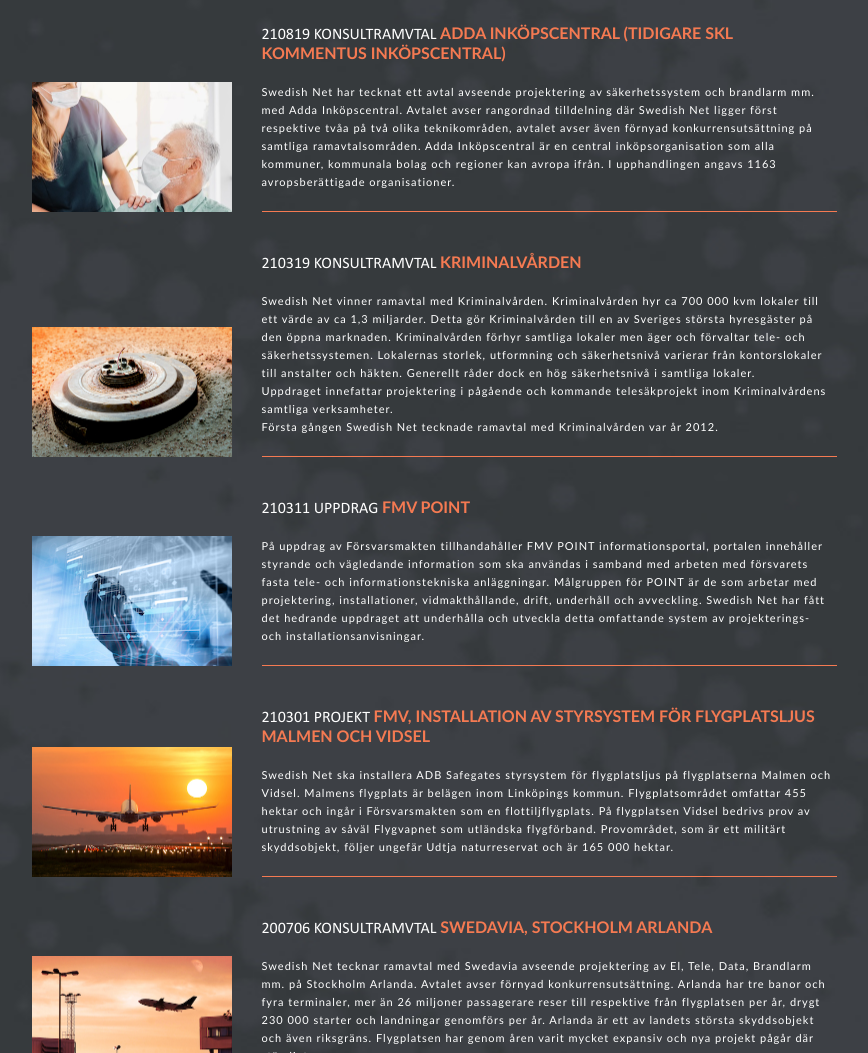
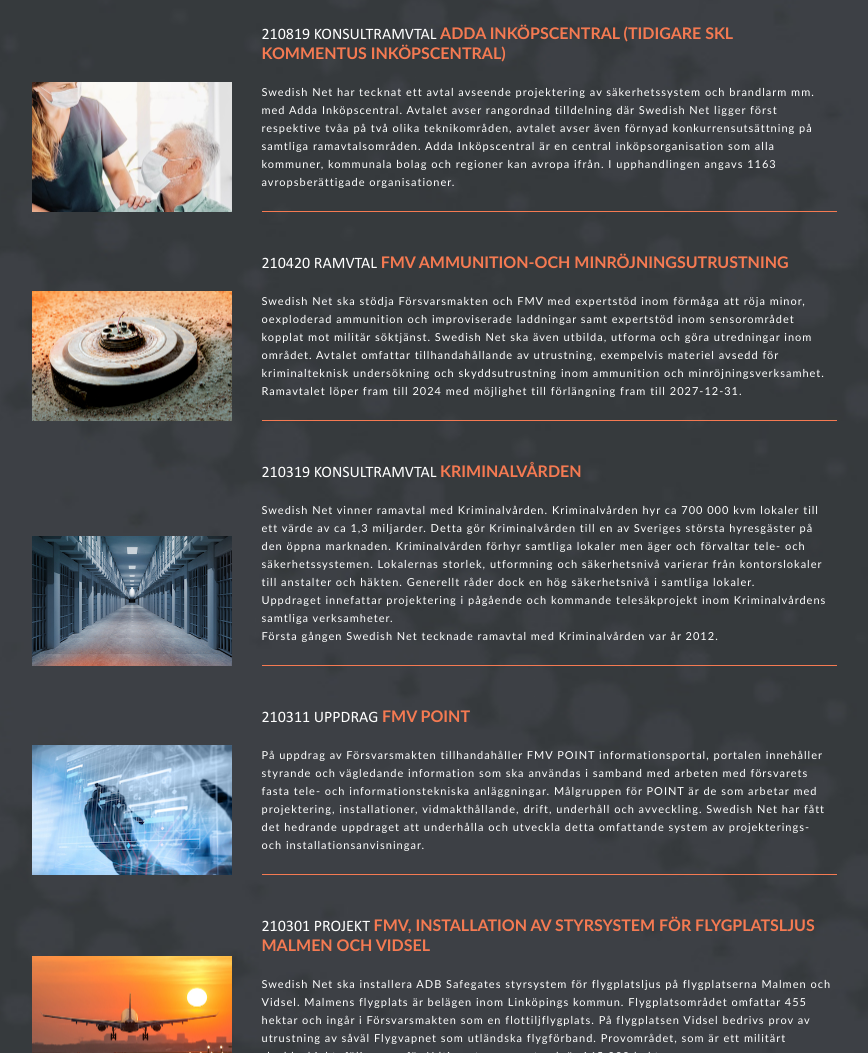
Before and after one commit to irvingdc/swedishnet-website, a Gatsby site: page / in a window 1280 px wide. Shown: the part 1287-2340 px from the top of the page, without its empty margins (206-1074 px from the left). Built offline with nearby package versions, Linux system fonts and the light colour scheme; Gatsby itself is replaced by a stand-in of ours.

Commit message:
updated news section

```diff
--- a/src/constants.js
+++ b/src/constants.js
@@ -309,10 +309,20 @@
   {
     title: (
       <span>
+        210420 RAMVTAL <b>FMV AMMUNITION-OCH MINRÖJNINGSUTRUSTNING</b>
+      </span>
+    ),
+    img: demine,
+    content:
+      "Swedish Net ska stödja Försvarsmakten och FMV med expertstöd inom förmåga att röja minor, oexploderad ammunition och improviserade laddningar samt expertstöd inom sensorområdet kopplat mot militär söktjänst. Swedish Net ska även utbilda, utforma och göra utredningar inom området. Avtalet omfattar tillhandahållande av utrustning, exempelvis materiel avsedd för kriminalteknisk undersökning och skyddsutrustning inom ammunition och minröjningsverksamhet. Ramavtalet löper fram till 2024 med möjlighet till förlängning fram till 2027-12-31.",
+  },
+  {
+    title: (
+      <span>
         210319 KONSULTRAMVTAL <b>KRIMINALVÅRDEN</b>
       </span>
     ),
-    img: demine,
+    img: kriminal,
     content: (
       <>
         Swedish Net vinner ramavtal med Kriminalvården. Kriminalvården hyr ca
```
Also changed, not shown: src/images/krim.jpg (added).
